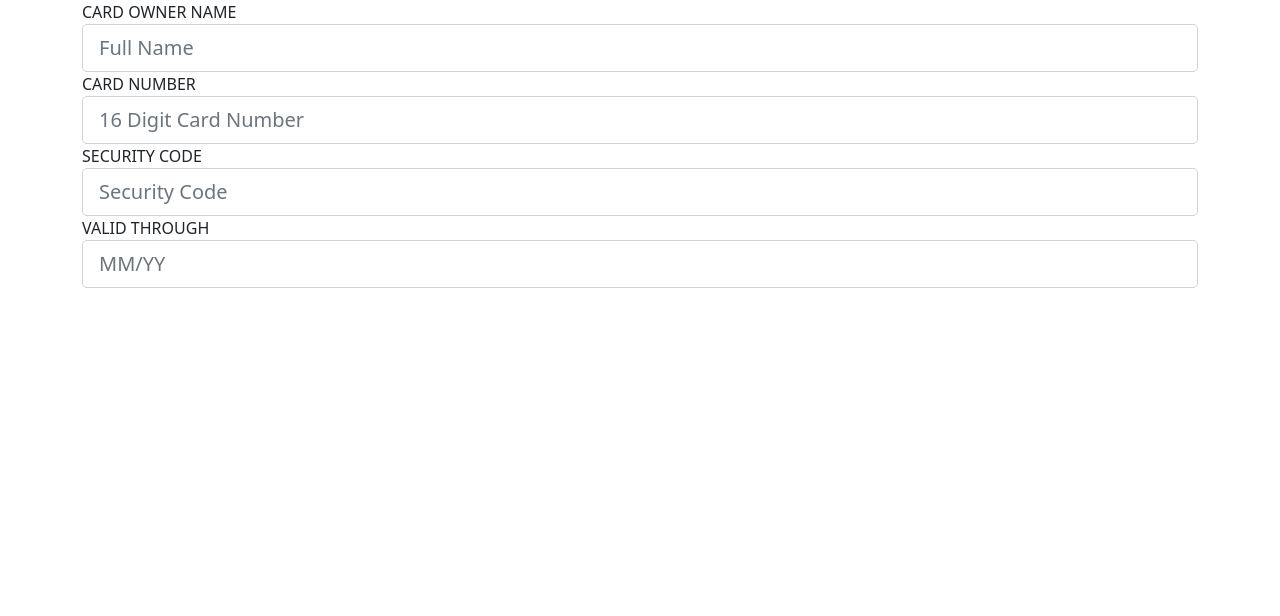
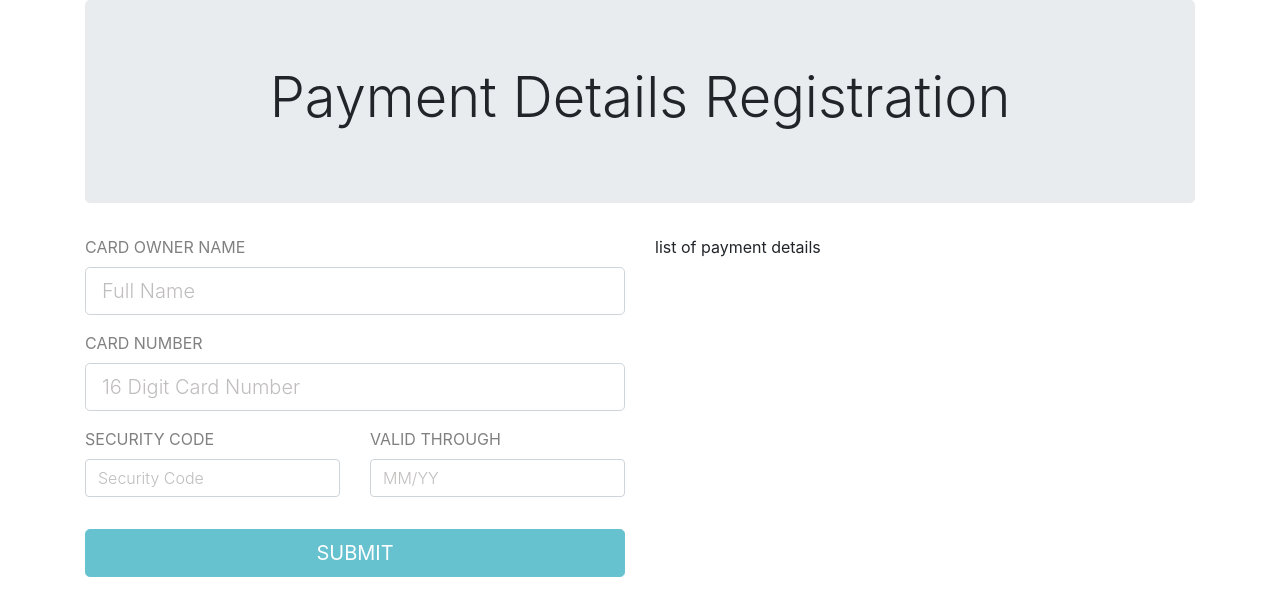
Before and after one commit to sarkeranik/Payment, an Angular app in the folder PaymentApp/: page / in a window 1280 px wide. Shown: the top 616 px of the page. Built offline with nearby package versions, Linux system fonts and the light colour scheme.

Commit message:
bootstrap verions changed from 5 to 4.5, form validation handled, httpclient added

```diff
--- a/PaymentApp/src/app/app.module.ts
+++ b/PaymentApp/src/app/app.module.ts
@@ -5,6 +5,7 @@ import { FormsModule } from '@angular/forms';
 import { AppComponent } from './app.component';
 import { PaymentDetailsComponent } from './payment-details/payment-details.component';
 import { PaymentDetailFormComponent } from './payment-details/payment-detail-form/payment-detail-form.component';
+import { HttpClientModule } from '@angular/common/http';
 
 @NgModule({
   declarations: [
@@ -12,7 +13,7 @@ import { PaymentDetailFormComponent } from './payment-details/payment-detail-for
     PaymentDetailsComponent,
     PaymentDetailFormComponent,
   ],
-  imports: [BrowserModule, FormsModule],
+  imports: [BrowserModule, FormsModule, HttpClientModule],
   providers: [],
   bootstrap: [AppComponent],
 })
--- a/PaymentApp/src/app/payment-details/payment-detail-form/payment-detail-form.component.html
+++ b/PaymentApp/src/app/payment-details/payment-detail-form/payment-detail-form.component.html
@@ -1,4 +1,4 @@
-<form>
+<form novalidate #form="ngForm" (submit)="onSubmit(form)">
   <input
     type="hidden"
     name="paymentDetailsId"
@@ -13,6 +13,8 @@
       name="cardOwnerName"
       #cardOwnerName="ngModel"
       [(ngModel)]="service.formData.cardOwnerName"
+      required
+      [class.invalid]="cardOwnerName.invalid && cardOwnerName.touched"
     />
   </div>
   <div class="form-group">
@@ -23,27 +25,51 @@
       name="cardNumber"
       #cardNumber="ngModel"
       [(ngModel)]="service.formData.cardNumber"
+      required
+      maxlength="16"
+      minlength="16"
+      [class.invalid]="cardNumber.invalid && cardNumber.touched"
     />
   </div>
-  <div class="form-group">
+  <div class="form-group row">
+    <div class="form-group col-md-6">
       <label>SECURITY CODE</label>
       <input
         type="password"
-      class="form-control form-control-lg"
+        class="form-control"
         placeholder="Security Code"
         name="securityCode"
         #securityCode="ngModel"
         [(ngModel)]="service.formData.securityCode"
+        required
+        maxlength="3"
+        minlength="3"
+        [class.invalid]="securityCode.invalid && securityCode.touched"
       />
     </div>
-  <div class="form-group">
+    <div class="form-group col-md-6">
       <label>VALID THROUGH</label>
       <input
-      class="form-control form-control-lg"
+        type="text"
+        class="form-control"
         placeholder="MM/YY"
         name="expirationDate"
         #expirationDate="ngModel"
         [(ngModel)]="service.formData.expirationDate"
+        required
+        maxlength="5"
+        minlength="3"
+        [class.invalid]="expirationDate.invalid && expirationDate.touched"
       />
     </div>
+  </div>
+  <div class="form-group">
+    <button
+      class="btn btn-info btn-lg btn-block"
+      type="submit"
+      [disabled]="form.invalid"
+    >
+      SUBMIT
+    </button>
+  </div>
 </form>
--- a/PaymentApp/src/app/payment-details/payment-detail-form/payment-detail-form.component.ts
+++ b/PaymentApp/src/app/payment-details/payment-detail-form/payment-detail-form.component.ts
@@ -1,5 +1,6 @@
 import { Component, OnInit } from '@angular/core';
 import { PaymentDetailsService } from 'src/app/shared/payment-details.service';
+import { NgForm } from '@angular/forms';
 
 @Component({
   selector: 'app-payment-detail-form',
@@ -10,4 +11,13 @@ export class PaymentDetailFormComponent implements OnInit {
   constructor(public service: PaymentDetailsService) {}
 
   ngOnInit(): void {}
+
+  onSubmit(form: NgForm) {
+    this.service.postPaymentDetail().subscribe(
+      (res) => {},
+      (err) => {
+        console.log(err);
+      }
+    );
+  }
 }
--- a/PaymentApp/src/app/payment-details/payment-details.component.html
+++ b/PaymentApp/src/app/payment-details/payment-details.component.html
@@ -1 +1,9 @@
-<app-payment-detail-form></app-payment-detail-form>
+<div class="jumbotron">
+  <h1 class="display-4 text-center">Payment Details Registration</h1>
+</div>
+<div class="row">
+  <div class="col-md-6">
+    <app-payment-detail-form></app-payment-detail-form>
+  </div>
+  <div class="col-md-6">list of payment details</div>
+</div>
--- a/PaymentApp/src/app/shared/payment-details.service.ts
+++ b/PaymentApp/src/app/shared/payment-details.service.ts
@@ -1,11 +1,18 @@
 import { Injectable } from '@angular/core';
 import { PaymentDetail } from './payment-detail.model';
+import { HttpClient } from '@angular/common/http';
 
 @Injectable({
   providedIn: 'root',
 })
 export class PaymentDetailsService {
-  constructor() {}
+  constructor(private http: HttpClient) {}
 
   formData: PaymentDetail = new PaymentDetail();
+
+  readonly baseUrl = 'http://localhost:56705/api/PaymentDetail';
+
+  postPaymentDetail() {
+    return this.http.post(this.baseUrl, this.formData);
+  }
 }
--- a/PaymentApp/src/index.html
+++ b/PaymentApp/src/index.html
@@ -8,8 +8,8 @@
     <link rel="icon" type="image/x-icon" href="favicon.ico" />
     <link
       rel="stylesheet"
-      href="https://cdn.jsdelivr.net/npm/bootstrap@5.0.0-beta2/dist/css/bootstrap.min.css"
-      integrity="sha384-BmbxuPwQa2lc/FVzBcNJ7UAyJxM6wuqIj61tLrc4wSX0szH/Ev+nYRRuWlolflfl"
+      href="https://cdn.jsdelivr.net/npm/bootstrap@4.5.3/dist/css/bootstrap.min.css"
+      integrity="sha384-TX8t27EcRE3e/ihU7zmQxVncDAy5uIKz4rEkgIXeMed4M0jlfIDPvg6uqKI2xXr2"
       crossorigin="anonymous"
     />
     <link
--- a/PaymentApp/src/styles.css
+++ b/PaymentApp/src/styles.css
@@ -1 +1,27 @@
 /* You can add global styles to this file, and also import other style files */
+.form-group label {
+  color: grey;
+}
+
+.form-group input {
+  font-weight: 500;
+}
+
+.form-group input::placeholder {
+  color: #c0bdbd;
+  font-weight: 300;
+}
+
+thead th {
+  font-weight: 400;
+}
+
+table tbody tr:hover {
+  background-color: #fffbf2;
+  cursor: pointer;
+}
+
+/*for invalid form controls*/
+input.invalid {
+  border-color: red;
+}
```
Also changed, not shown: 1 other file (tests, documents, lock files or other folders). Lines whose indentation alone changed are shown as unchanged.
